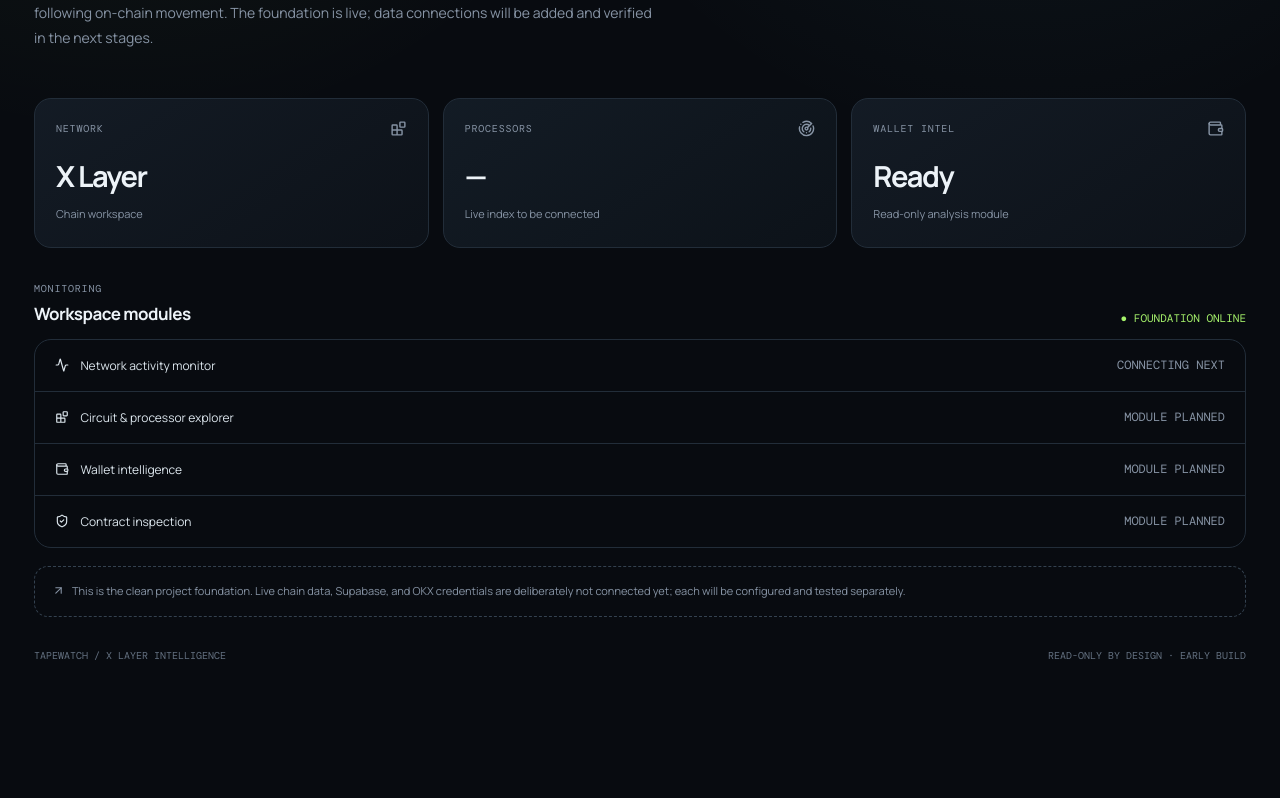
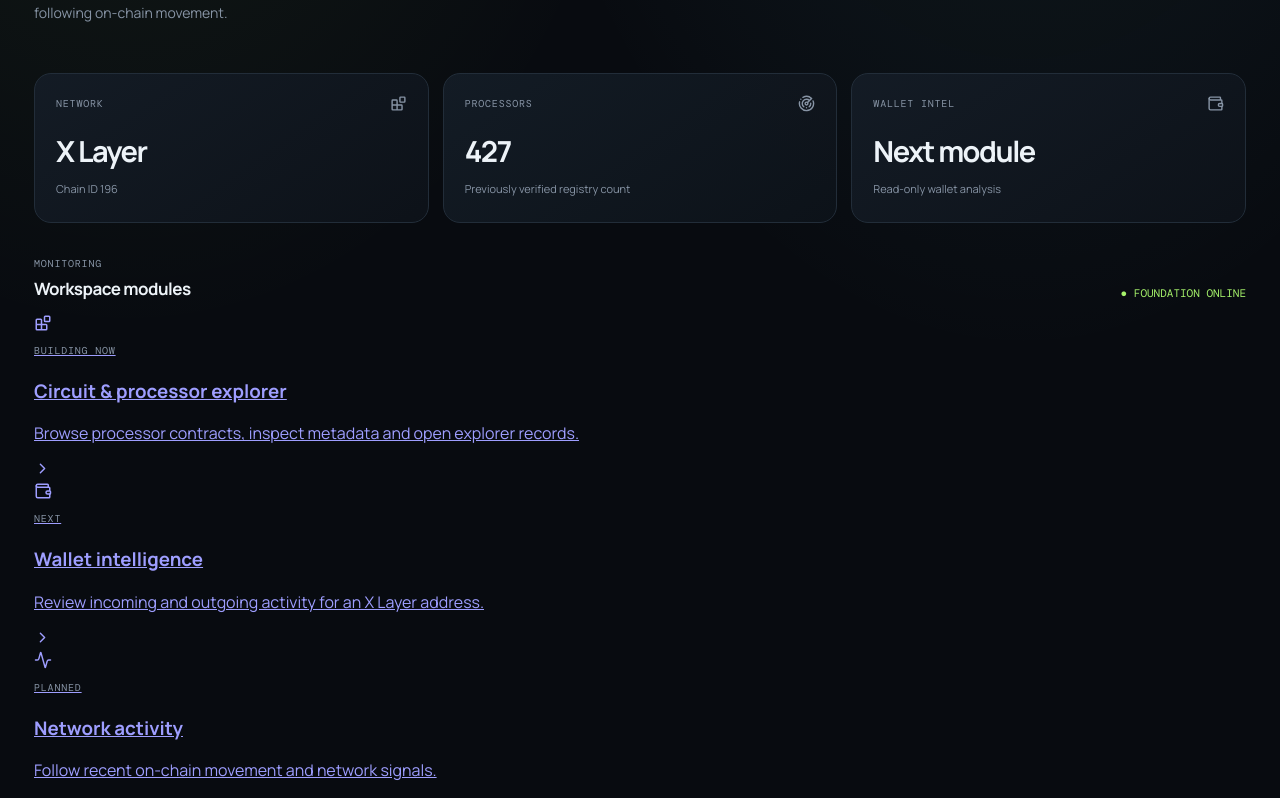
Before and after one commit to voidedfx0/tapewatch-rebuild, a Next.js app: page / in a window 1280 px wide. Shown: the part 340-1138 px from the top of the page. Before the commit the page ends 1058 px from the top, so only its background shows below. Built offline with nearby package versions, Linux system fonts and the light colour scheme.

Commit message:
Add TapeWatch module navigation and registry overview

```diff
--- a/app/page.tsx
+++ b/app/page.tsx
@@ -1,22 +1,30 @@
-import { Activity, ArrowUpRight, Blocks, Radar, ShieldCheck, Wallet } from 'lucide-react';
+import Link from 'next/link';
+import { Activity, ArrowUpRight, Blocks, Radar, ShieldCheck, Wallet, ChevronRight } from 'lucide-react';
 
 const metrics = [
-  { label: 'NETWORK', value: 'X Layer', note: 'Chain workspace', icon: Blocks },
-  { label: 'PROCESSORS', value: '—', note: 'Live index to be connected', icon: Radar },
-  { label: 'WALLET INTEL', value: 'Ready', note: 'Read-only analysis module', icon: Wallet },
+  { label: 'NETWORK', value: 'X Layer', note: 'Chain ID 196', icon: Blocks },
+  { label: 'PROCESSORS', value: '427', note: 'Previously verified registry count', icon: Radar },
+  { label: 'WALLET INTEL', value: 'Next module', note: 'Read-only wallet analysis', icon: Wallet },
+];
+
+const modules = [
+  { title: 'Circuit & processor explorer', detail: 'Browse processor contracts, inspect metadata and open explorer records.', href: '/circuits', icon: Blocks, state: 'BUILDING NOW' },
+  { title: 'Wallet intelligence', detail: 'Review incoming and outgoing activity for an X Layer address.', href: '/wallet', icon: Wallet, state: 'NEXT' },
+  { title: 'Network activity', detail: 'Follow recent on-chain movement and network signals.', href: '/activity', icon: Activity, state: 'PLANNED' },
+  { title: 'Contract inspection', detail: 'Inspect contract details and on-chain code status.', href: '/contracts', icon: ShieldCheck, state: 'PLANNED' },
 ];
 
 export default function Home() {
   return (
     <main className="shell">
       <header className="topbar">
-        <div className="brand"><div className="brandmark">⌁</div><span>TapeWatch</span></div>
+        <Link href="/" className="brand"><div className="brandmark">⌁</div><span>TapeWatch</span></Link>
         <div className="network"><i className="dot" /> X LAYER · WORKSPACE</div>
       </header>
       <section className="hero">
         <div className="eyebrow">ON-CHAIN INTELLIGENCE / 001</div>
         <h1>See the signal.<br /><span>Track the chain.</span></h1>
-        <p>A focused workspace for exploring X Layer processors, understanding wallet activity, and following on-chain movement. The foundation is live; data connections will be added and verified in the next stages.</p>
+        <p>A focused workspace for exploring X Layer processors, understanding wallet activity, and following on-chain movement.</p>
       </section>
       <section className="grid" aria-label="Workspace overview">
         {metrics.map(({label,value,note,icon:Icon}) => <article className="card" key={label}>
@@ -26,15 +34,16 @@ export default function Home() {
       </section>
       <section className="section">
         <div className="sectionhead"><div><div className="eyebrow">MONITORING</div><h2>Workspace modules</h2></div><span className="status">● FOUNDATION ONLINE</span></div>
-        <div className="feed">
-          <div className="feedrow"><span><Activity size={14} style={{display:'inline',verticalAlign:'-2px',marginRight:9}}/> Network activity monitor</span><span>CONNECTING NEXT</span></div>
-          <div className="feedrow"><span><Blocks size={14} style={{display:'inline',verticalAlign:'-2px',marginRight:9}}/> Circuit & processor explorer</span><span>MODULE PLANNED</span></div>
-          <div className="feedrow"><span><Wallet size={14} style={{display:'inline',verticalAlign:'-2px',marginRight:9}}/> Wallet intelligence</span><span>MODULE PLANNED</span></div>
-          <div className="feedrow"><span><ShieldCheck size={14} style={{display:'inline',verticalAlign:'-2px',marginRight:9}}/> Contract inspection</span><span>MODULE PLANNED</span></div>
+        <div className="modulegrid">
+          {modules.map(({title,detail,href,icon:Icon,state}) => <Link href={href} className="modulecard" key={title}>
+            <div className="moduleicon"><Icon size={18}/></div>
+            <div className="modulecopy"><span className="eyebrow">{state}</span><h3>{title}</h3><p>{detail}</p></div>
+            <ChevronRight size={17} className="modulearrow"/>
+          </Link>)}
         </div>
-        <div className="notice"><ArrowUpRight size={13} style={{display:'inline',verticalAlign:'-2px',marginRight:7}}/>This is the clean project foundation. Live chain data, Supabase, and OKX credentials are deliberately not connected yet; each will be configured and tested separately.</div>
+        <div className="notice"><ArrowUpRight size={13} style={{display:'inline',verticalAlign:'-2px',marginRight:7}}/>Read-only by design. Existing Supabase data and private OKX credentials will be preserved and connected server-side.</div>
       </section>
-      <footer className="footer"><span>TAPEWATCH / X LAYER INTELLIGENCE</span><span>READ-ONLY BY DESIGN · EARLY BUILD</span></footer>
+      <footer className="footer"><span>TAPEWATCH / X LAYER INTELLIGENCE</span><span>READ-ONLY BY DESIGN</span></footer>
     </main>
   );
 }
```
